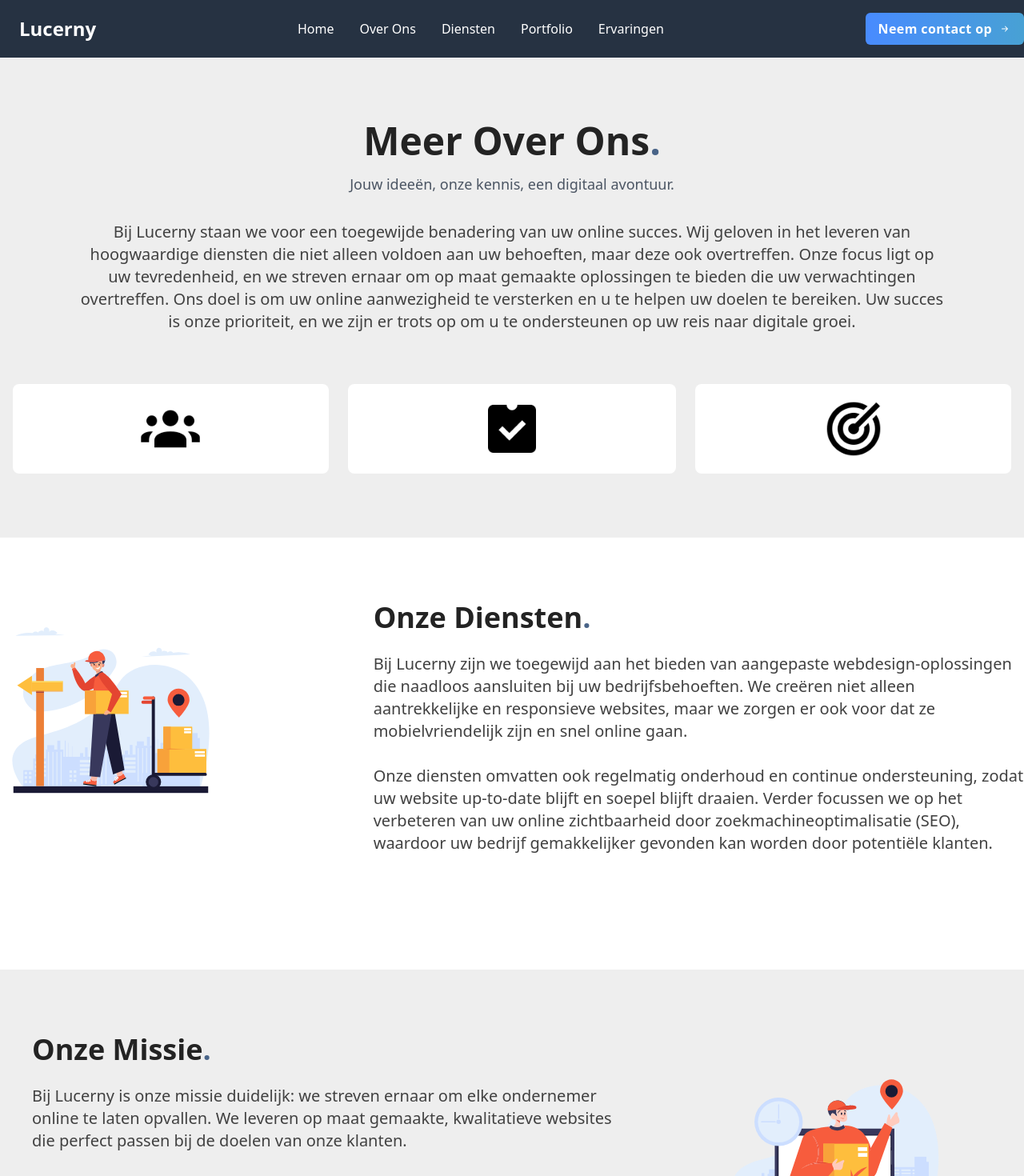
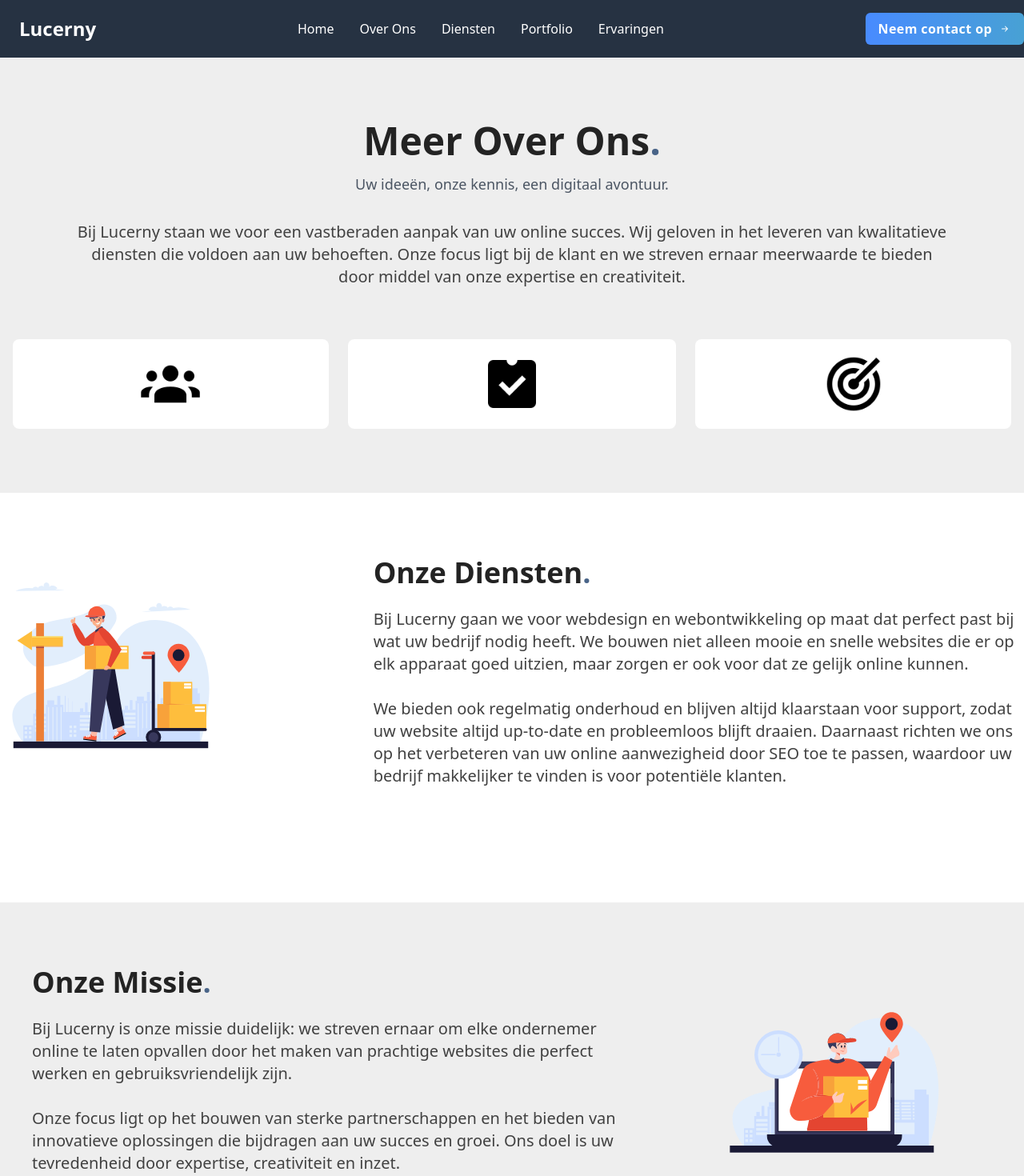
Before and after one commit to AlexLamper/Lucerny, a Next.js app: page /over-ons in a window 1280 px wide. Shown: the top 1470 px of the page at 80% size. Built offline with nearby package versions, Linux system fonts and the light colour scheme.

Commit message:
Updated Over Ons Text

```diff
--- a/app/over-ons/page.tsx
+++ b/app/over-ons/page.tsx
@@ -18,10 +18,10 @@ const OverOns = () => {
             Meer Over Ons<span className='text-[#496488]'>.</span>
           </h1>
           {/* <h2 className="text-4xl font-bold mb-4">Meer Over Ons.</h2> */}
-          <p className="text-lg text-gray-600 mb-8 max-sm:max-w-[95%]">Jouw ideeën, onze kennis, een digitaal avontuur.</p>
-          {/* <p className="text-xl lg:text-xl mb-16 text-[#424242] italic">Jouw ideeën, onze kennis, een digitaal avontuur.</p> */}
+          <p className="text-lg text-gray-600 mb-8 max-sm:max-w-[95%]">Uw ideeën, onze kennis, een digitaal avontuur.</p>
+          {/* <p className="text-xl lg:text-xl mb-16 text-[#424242] italic">Uw ideeën, onze kennis, een digitaal avontuur.</p> */}
           <p className="text-lg lg:text-xl mb-16 text-[#414141] max-w-[85%]" style={{ marginLeft: 'auto', marginRight: 'auto' }}>
-            Bij Lucerny staan we voor een toegewijde benadering van uw online succes. Wij geloven in het leveren van hoogwaardige diensten die niet alleen voldoen aan uw behoeften, maar deze ook overtreffen. Onze focus ligt op uw tevredenheid, en we streven ernaar om op maat gemaakte oplossingen te bieden die uw verwachtingen overtreffen. Ons doel is om uw online aanwezigheid te versterken en u te helpen uw doelen te bereiken. Uw succes is onze prioriteit, en we zijn er trots op om u te ondersteunen op uw reis naar digitale groei.
+            Bij Lucerny staan we voor een vastberaden aanpak van uw online succes. Wij geloven in het leveren van kwalitatieve diensten die voldoen aan uw behoeften. Onze focus ligt bij de klant en we streven ernaar meerwaarde te bieden door middel van onze expertise en creativiteit.
           </p>
         </div>
 
@@ -64,9 +64,9 @@ const OverOns = () => {
               Onze Diensten<span className='text-[#496488]'>.</span>
               </h1>
               <p className={styles.sectionText}>
-                Bij Lucerny zijn we toegewijd aan het bieden van aangepaste webdesign-oplossingen die naadloos aansluiten bij uw bedrijfsbehoeften. We creëren niet alleen aantrekkelijke en responsieve websites, maar we zorgen er ook voor dat ze mobielvriendelijk zijn en snel online gaan.
-                <br /> <br />
-                Onze diensten omvatten ook regelmatig onderhoud en continue ondersteuning, zodat uw website up-to-date blijft en soepel blijft draaien. Verder focussen we op het verbeteren van uw online zichtbaarheid door zoekmachineoptimalisatie (SEO), waardoor uw bedrijf gemakkelijker gevonden kan worden door potentiële klanten.
+              Bij Lucerny gaan we voor webdesign en webontwikkeling op maat dat perfect past bij wat uw bedrijf nodig heeft. We bouwen niet alleen mooie en snelle websites die er op elk apparaat goed uitzien, maar zorgen er ook voor dat ze gelijk online kunnen.
+              <br /> <br />
+              We bieden ook regelmatig onderhoud en blijven altijd klaarstaan voor support, zodat uw website altijd up-to-date en probleemloos blijft draaien. Daarnaast richten we ons op het verbeteren van uw online aanwezigheid door SEO toe te passen, waardoor uw bedrijf makkelijker te vinden is voor potentiële klanten.
               </p>
             </div>
           </div>
@@ -82,7 +82,7 @@ const OverOns = () => {
               Onze Missie<span className='text-[#496488]'>.</span>
               </h1>
               <p className={styles.sectionTextMissie}>
-                Bij Lucerny is onze missie duidelijk: we streven ernaar om elke ondernemer online te laten opvallen. We leveren op maat gemaakte, kwalitatieve websites die perfect passen bij de doelen van onze klanten.
+                Bij Lucerny is onze missie duidelijk: we streven ernaar om elke ondernemer online te laten opvallen door het maken van prachtige websites die perfect werken en gebruiksvriendelijk zijn.
                 <br /> <br />
                 Onze focus ligt op het bouwen van sterke partnerschappen en het bieden van innovatieve oplossingen die bijdragen aan uw succes en groei. Ons doel is uw tevredenheid door expertise, creativiteit en inzet.
               </p>
```
